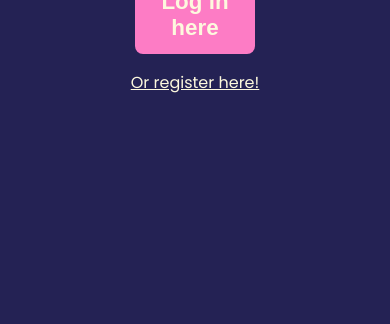
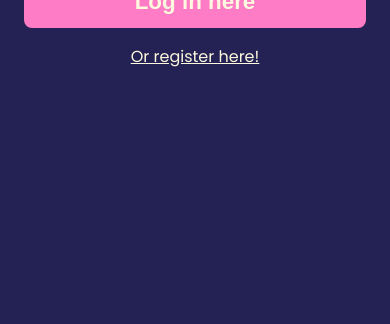
Before and after one commit to intradastingly/Quizaa, a plain HTML site: page index.html in a window 390 px wide. Shown: the part 520-844 px from the top of the page. Drawn offline with Linux system fonts and the light colour scheme.

Commit message:
fixed primary button small size for tablet/mobile

```diff
--- a/CSS/style.css
+++ b/CSS/style.css
@@ -173,6 +173,10 @@ body {
     padding: 3rem 5rem;
   }
 
+  .primary-button-sm {
+    width: 50%;
+  }
+
 }
 
 /*--------- MOBILE ---------*/
@@ -186,7 +190,7 @@ body {
     padding: 3rem 1.5rem;
   }
 
-  .primary-button-lg, .secondary-button-lg {
+  .primary-button-lg, .secondary-button-lg, .primary-button-sm {
     width: 100%;
   }
 
```
